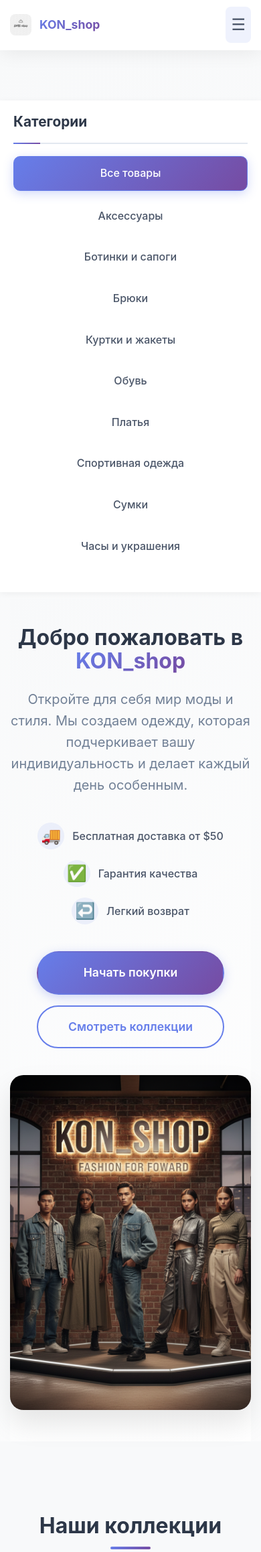
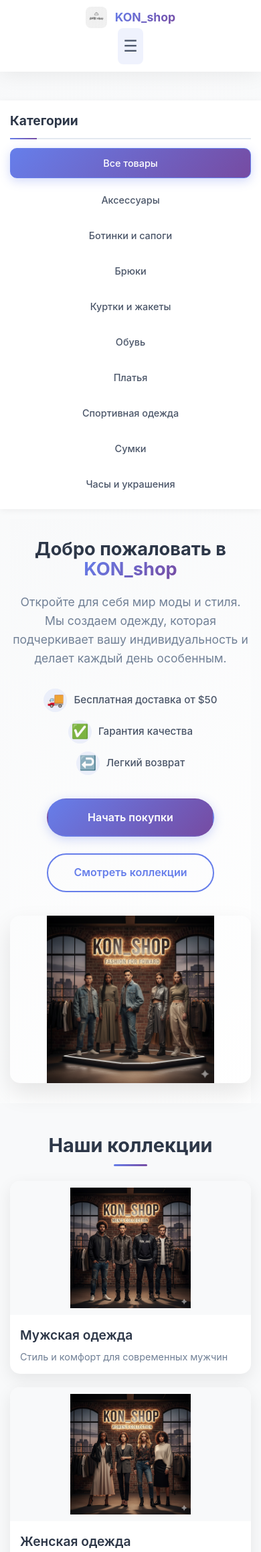
Before and after one commit to maxim901-naz/KON_shop, a Django app: page / in a window 390 px wide. Shown: the top 2317 px of the page at 67% size. Run offline with Django 5.2, Linux system fonts and the light colour scheme; data comes from the database, SQL or seed files in the repository.

Commit message:
User upd

```diff
--- a/shop/static/css/styleshome.css
+++ b/shop/static/css/styleshome.css
@@ -12,36 +12,40 @@
     color: #333;
     background: linear-gradient(135deg, #f8f9fa 0%, #ffffff 100%);
     min-height: 100vh;
+    display: flex;
+    flex-direction: column;
 }
 
 .container {
     display: flex;
     min-height: calc(100vh - 80px);
     margin-top: 80px;
+    flex: 1;
 }
 
-/* Боковая панель - ИСПРАВЛЕНА */
+/* Боковая панель - ИСПРАВЛЕНА ВЫСОТА */
 .sidebar {
     width: 280px;
     background: white;
     box-shadow: 5px 0 20px rgba(0, 0, 0, 0.05);
-    padding: 30px 0;
+    padding: 20px 0;
     position: fixed;
-    height: calc(100vh - 80px);
+    height: calc(100vh - 100px);
+    top: 70px;
     overflow-y: auto;
     z-index: 100;
 }
 
 .categories {
-    padding: 0 25px;
+    padding: 0 20px;
 }
 
 .categories h3 {
-    font-size: 1.3rem;
+    font-size: 1.2rem;
     font-weight: 700;
     color: #2d3748;
-    margin-bottom: 20px;
-    padding-bottom: 15px;
+    margin-bottom: 15px;
+    padding-bottom: 10px;
     border-bottom: 2px solid #e2e8f0;
     position: relative;
 }
@@ -58,17 +62,15 @@
 
 .categories ul {
     list-style: none;
-    max-height: none;
-    overflow: visible;
 }
 
 .categories li {
-    margin-bottom: 8px;
+    margin-bottom: 6px;
 }
 
 .categories a {
     display: block;
-    padding: 12px 16px;
+    padding: 10px 14px;
     text-decoration: none;
     color: #4a5568;
     font-weight: 500;
@@ -77,6 +79,7 @@
     position: relative;
     overflow: hidden;
     border: 1px solid transparent;
+    font-size: 0.95rem;
 }
 
 .categories a::before {
@@ -119,18 +122,21 @@
     flex: 1;
     margin-left: 280px;
     max-width: calc(100% - 280px);
-    padding: 0 20px;
+    padding: 20px 20px 0 20px;
+    display: flex;
+    flex-direction: column;
 }
 
-/* Секция героя */
+/* Секция героя - ИСПРАВЛЕНА */
 .hero-section {
     display: grid;
     grid-template-columns: 1fr 1fr;
-    gap: 60px;
+    gap: 50px;
     align-items: center;
-    min-height: 80vh;
-    padding: 80px 0;
+    min-height: 500px;
+    padding: 40px 0;
     background: linear-gradient(135deg, #f8f9fa 0%, #ffffff 100%);
+    flex: 1;
 }
 
 .hero-content {
@@ -138,10 +144,10 @@
 }
 
 .hero-title {
-    font-size: 3.5rem;
+    font-size: 3rem;
     font-weight: 700;
     line-height: 1.1;
-    margin-bottom: 24px;
+    margin-bottom: 20px;
     color: #2d3748;
 }
 
@@ -153,9 +159,9 @@
 }
 
 .hero-subtitle {
-    font-size: 1.25rem;
+    font-size: 1.1rem;
     color: #718096;
-    margin-bottom: 40px;
+    margin-bottom: 30px;
     line-height: 1.6;
 }
 
@@ -163,22 +169,22 @@
 .hero-features {
     display: flex;
     flex-direction: column;
-    gap: 16px;
-    margin-bottom: 40px;
+    gap: 12px;
+    margin-bottom: 30px;
 }
 
 .feature {
     display: flex;
     align-items: center;
-    gap: 12px;
-    font-size: 1rem;
+    gap: 10px;
+    font-size: 0.95rem;
     color: #4a5568;
 }
 
 .feature-icon {
-    font-size: 1.5rem;
-    width: 40px;
-    height: 40px;
+    font-size: 1.3rem;
+    width: 35px;
+    height: 35px;
     display: flex;
     align-items: center;
     justify-content: center;
@@ -198,7 +204,7 @@
 /* Кнопки */
 .hero-actions {
     display: flex;
-    gap: 16px;
+    gap: 15px;
     flex-wrap: wrap;
 }
 
@@ -206,19 +212,19 @@
     display: inline-flex;
     align-items: center;
     justify-content: center;
-    padding: 12px 32px;
+    padding: 12px 28px;
     border-radius: 50px;
     text-decoration: none;
     font-weight: 600;
-    font-size: 1rem;
+    font-size: 0.95rem;
     transition: all 0.3s ease;
     border: 2px solid transparent;
     cursor: pointer;
 }
 
 .btn-large {
-    padding: 16px 40px;
-    font-size: 1.1rem;
+    padding: 14px 35px;
+    font-size: 1rem;
 }
 
 .btn-primary {
@@ -245,102 +251,111 @@
     box-shadow: 0 4px 15px rgba(102, 126, 234, 0.3);
 }
 
-/* Изображение героя */
+/* Изображение героя - ИСПРАВЛЕНО */
 .hero-image {
     position: relative;
+    display: flex;
+    align-items: center;
+    justify-content: center;
 }
 
 .hero-image img {
     width: 100%;
-    height: 500px;
-    object-fit: cover;
-    border-radius: 20px;
-    box-shadow: 0 20px 40px rgba(0, 0, 0, 0.1);
+    max-width: 100%;
+    height: 400px;
+    object-fit: contain;
+    border-radius: 15px;
+    box-shadow: 0 15px 35px rgba(0, 0, 0, 0.1);
     transition: transform 0.3s ease;
+    background: #f8f9fa;
 }
 
 .hero-image:hover img {
-    transform: scale(1.02);
+    transform: scale(1.03);
 }
 
-/* Секция коллекций */
+/* Секция коллекций - ИСПРАВЛЕНА */
 .collections-section {
-    padding: 100px 0;
+    padding: 60px 0;
     background: #f8f9fa;
     margin: 0 -20px;
     padding-left: 20px;
     padding-right: 20px;
+    margin-top: auto;
 }
 
 .section-title {
     text-align: center;
-    font-size: 2.5rem;
+    font-size: 2.2rem;
     font-weight: 700;
     color: #2d3748;
-    margin-bottom: 60px;
+    margin-bottom: 40px;
     position: relative;
 }
 
 .section-title::after {
     content: '';
     position: absolute;
-    bottom: -10px;
+    bottom: -8px;
     left: 50%;
     transform: translateX(-50%);
-    width: 60px;
-    height: 4px;
+    width: 50px;
+    height: 3px;
     background: linear-gradient(135deg, #667eea 0%, #764ba2 100%);
     border-radius: 2px;
 }
 
 .collections-grid {
     display: grid;
-    grid-template-columns: repeat(auto-fit, minmax(300px, 1fr));
-    gap: 40px;
+    grid-template-columns: repeat(auto-fit, minmax(280px, 1fr));
+    gap: 30px;
 }
 
 .collection-card {
     background: white;
-    border-radius: 20px;
+    border-radius: 15px;
     overflow: hidden;
-    box-shadow: 0 10px 30px rgba(0, 0, 0, 0.1);
+    box-shadow: 0 8px 25px rgba(0, 0, 0, 0.08);
     transition: all 0.3s ease;
     position: relative;
 }
 
 .collection-card:hover {
-    transform: translateY(-10px);
-    box-shadow: 0 20px 40px rgba(0, 0, 0, 0.15);
+    transform: translateY(-8px);
+    box-shadow: 0 15px 35px rgba(0, 0, 0, 0.15);
 }
 
 .collection-image {
     position: relative;
     overflow: hidden;
-    height: 250px;
+    height: 200px;
+    background: #f8f9fa;
 }
 
 .collection-image img {
     width: 100%;
     height: 100%;
-    object-fit: cover;
+    object-fit: contain;
     transition: transform 0.3s ease;
+    padding: 10px;
 }
 
 .collection-card:hover .collection-image img {
-    transform: scale(1.1);
+    transform: scale(1.08);
 }
 
 .collection-card h3 {
-    font-size: 1.5rem;
+    font-size: 1.3rem;
     font-weight: 600;
     color: #2d3748;
-    margin: 24px 24px 12px;
+    margin: 20px 20px 8px;
 }
 
 .collection-card p {
     color: #718096;
-    margin: 0 24px 24px;
+    margin: 0 20px 20px;
     line-height: 1.5;
+    font-size: 0.95rem;
 }
 
 /* Анимации */
@@ -369,7 +384,7 @@
     animation-delay: 0.4s;
 }
 
-/* Адаптивность - ИСПРАВЛЕНА */
+/* Адаптивность */
 @media (max-width: 1024px) {
     .sidebar {
         width: 250px;
@@ -381,7 +396,11 @@
     }
 
     .hero-title {
-        font-size: 3rem;
+        font-size: 2.5rem;
+    }
+
+    .hero-image img {
+        height: 350px;
     }
 }
 
@@ -396,35 +415,35 @@
         height: auto;
         margin-bottom: 0;
         box-shadow: 0 2px 10px rgba(0, 0, 0, 0.05);
-        padding: 20px 0;
+        padding: 15px 0;
     }
 
     .cont {
         margin-left: 0;
         max-width: 100%;
-        padding: 0 15px;
+        padding: 15px 15px 0 15px;
     }
 
     .categories {
-        padding: 0 20px;
+        padding: 0 15px;
     }
 
     .categories ul {
         display: flex;
         flex-wrap: wrap;
-        gap: 10px;
+        gap: 8px;
     }
 
     .categories li {
         margin-bottom: 0;
         flex: 1;
-        min-width: 120px;
+        min-width: 110px;
     }
 
     .categories a {
         text-align: center;
-        padding: 10px 12px;
-        font-size: 0.9rem;
+        padding: 8px 10px;
+        font-size: 0.85rem;
     }
 
     .categories a:hover,
@@ -434,13 +453,14 @@
 
     .hero-section {
         grid-template-columns: 1fr;
-        gap: 40px;
-        padding: 40px 0;
+        gap: 30px;
+        padding: 30px 0;
         text-align: center;
+        min-height: auto;
     }
 
     .hero-title {
-        font-size: 2.5rem;
+        font-size: 2rem;
     }
 
     .hero-actions {
@@ -451,29 +471,42 @@
         align-items: center;
     }
 
+    .hero-image img {
+        height: 300px;
+    }
+
+    .collections-section {
+        padding: 40px 0;
+        margin: 0 -15px;
+        padding-left: 15px;
+        padding-right: 15px;
+    }
+
     .collections-grid {
         grid-template-columns: 1fr;
-        gap: 30px;
+        gap: 20px;
     }
 
     .section-title {
-        font-size: 2rem;
+        font-size: 1.8rem;
+        margin-bottom: 30px;
     }
 }
 
 @media (max-width: 480px) {
     .hero-title {
-        font-size: 2rem;
+        font-size: 1.7rem;
     }
 
     .hero-actions {
         flex-direction: column;
+        align-items: center;
     }
 
     .btn-large {
         width: 100%;
-        max-width: 280px;
-        margin: 0 auto;
+        max-width: 250px;
+        margin: 5px 0;
     }
 
     .categories ul {
@@ -485,23 +518,28 @@
     }
 
     .categories a {
-        padding: 12px 16px;
-        font-size: 1rem;
+        padding: 10px 12px;
+        font-size: 0.9rem;
     }
 
     .collection-card h3 {
-        font-size: 1.3rem;
-        margin: 20px 20px 8px;
+        font-size: 1.2rem;
+        margin: 15px 15px 6px;
     }
 
     .collection-card p {
-        margin: 0 20px 20px;
+        margin: 0 15px 15px;
+        font-size: 0.9rem;
+    }
+
+    .hero-image img {
+        height: 250px;
     }
 }
 
 /* Кастомный скроллбар для сайдбара */
 .sidebar::-webkit-scrollbar {
-    width: 6px;
+    width: 5px;
 }
 
 .sidebar::-webkit-scrollbar-track {
@@ -545,14 +583,3 @@
     animation: none;
     background: none;
 }
-
-/* БЫСТРОЕ ИСПРАВЛЕНИЕ ВЫСОТЫ */
-.sidebar {
-    height: calc(100vh - 110px) !important;
-    top: 70px !important;
-    padding: 15px 0 !important;
-}
-
-.cont {
-    padding-top: 10px !important;
-}
```
